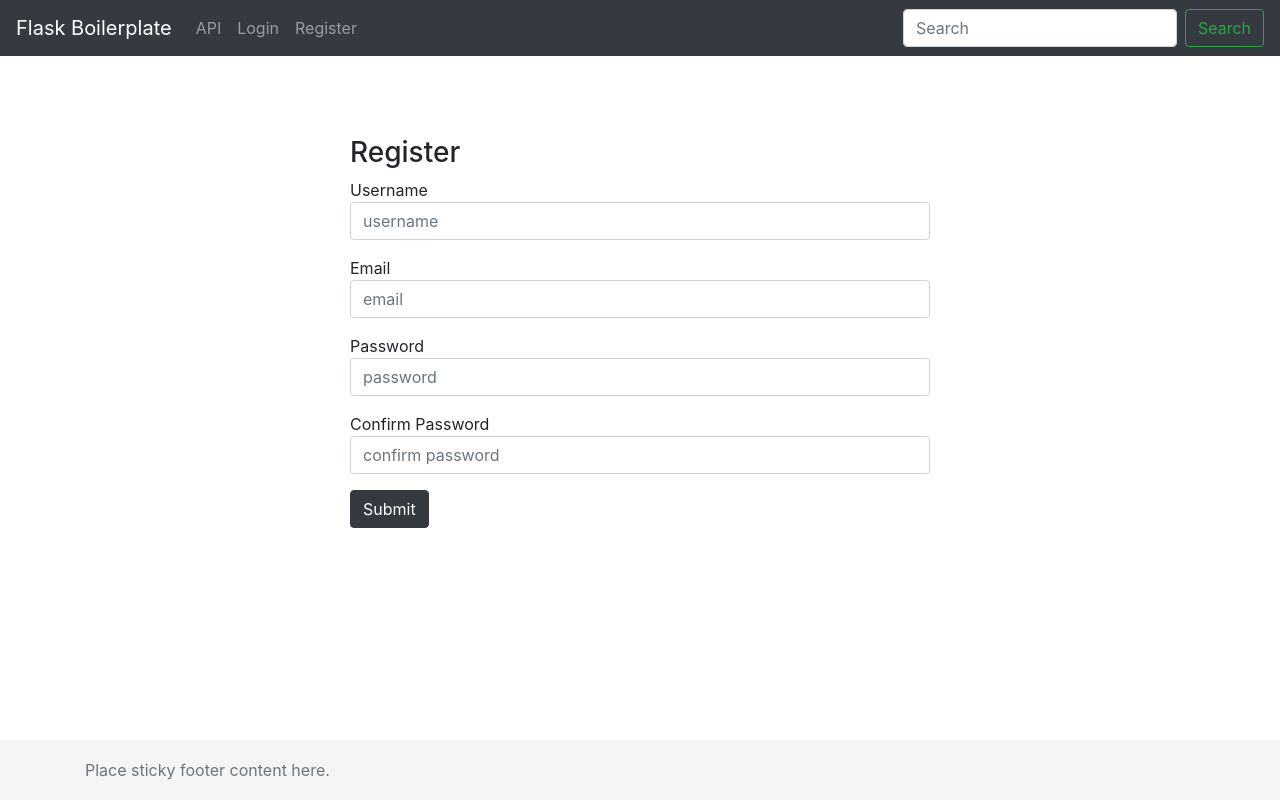
After one commit to saapooch/Flask-Boilerplate, a Flask app: page /register in a window 1280 px wide. The commit adds this page. Run offline with Flask 2, Linux system fonts and the light colour scheme; some libraries are stand-ins or nearby versions.

Commit message:
everythang

```diff
--- a/app/client/templates/base.html
+++ b/app/client/templates/base.html
@@ -43,8 +43,6 @@
         </div>
 
   {% block js %} {% endblock %}
-
-  </div>
   {% include 'footer.html' %}
 </body>
 
--- a/app/client/templates/header.html
+++ b/app/client/templates/header.html
@@ -1,32 +1,22 @@
 <header>
     <nav class="navbar navbar-expand-lg navbar-dark bg-dark" >
-      <a class="navbar-brand" href="#">Flask Boilerplate</a>
+      <a class="navbar-brand" href="/">Flask Boilerplate</a>
       <button class="navbar-toggler" type="button" data-toggle="collapse" data-target="#navbarSupportedContent" aria-controls="navbarSupportedContent" aria-expanded="false" aria-label="Toggle navigation">
         <span class="navbar-toggler-icon"></span>
       </button>
 
       <div class="collapse navbar-collapse" id="navbarSupportedContent">
         <ul class="navbar-nav mr-auto">
-          <li class="nav-item active">
-            <a class="nav-link" href="#">Home <span class="sr-only">(current)</span></a>
+          <li class="nav-item">
+            <a class="nav-link" href="/api">API</a>
           </li>
-          <li class="nav-item">
-            <a class="nav-link" href="#">Link</a>
-          </li>
-          <li class="nav-item dropdown">
-            <a class="nav-link dropdown-toggle" href="#" id="navbarDropdown" role="button" data-toggle="dropdown" aria-haspopup="true" aria-expanded="false">
-              Dropdown
-            </a>
-            <div class="dropdown-menu" aria-labelledby="navbarDropdown">
-              <a class="dropdown-item" href="#">Action</a>
-              <a class="dropdown-item" href="#">Another action</a>
-              <div class="dropdown-divider"></div>
-              <a class="dropdown-item" href="#">Something else here</a>
-            </div>
-          </li>
-          <li class="nav-item">
-            <a class="nav-link disabled" href="#">Disabled</a>
-          </li>
+            {% if current_user.is_authenticated %}
+            <li class="nav-item"><a class="nav-link" href="/account/{{current_user.username}}">{{current_user.username}}</a></li>
+            <li class="nav-item"><a class="nav-link" href="{{ url_for('user.logout') }}">Logout</a></li>
+            {% else %}
+            <li class="nav-item"><a class="nav-link" href="/login">Login</a></li>
+            <li class="nav-item"><a class="nav-link" href="/register">Register</a></li>
+            {% endif %}
         </ul>
         <form class="form-inline my-2 my-lg-0">
           <input class="form-control mr-sm-2" type="search" placeholder="Search" aria-label="Search">
--- /dev/null
+++ b/app/client/templates/user/register.html
@@ -0,0 +1,36 @@
+{% extends 'base.html' %}
+
+{% block content %}
+
+<div class="container-fluid">
+  <div class="row" style='margin:10vh 0px'>
+    <div class="col-6 mx-auto" >
+      <h3> Register </h3>
+      <form role="form" name='form' method="POST" action="/register_confirm">
+        {{ form.csrf_token }}
+        {{ form.hidden_tag()}}
+        <div> Username </div>
+        <div class="input-group form-group">
+            {{ form.username(type="text", class="form-control pt-sans-black", placeholder="username")}}
+        </div>
+        <div> Email </div>
+        <div class="input-group form-group">
+            {{ form.email(type="text", class="form-control pt-sans-black", placeholder="email")}}
+        </div>
+        <div> Password </div>
+        <div class="input-group form-group">
+            {{ form.password(type="password", input="password", class="form-control pt-sans-black", placeholder="password")}}
+        </div>
+        <div> Confirm Password </div>
+        <div class="input-group form-group">
+            {{ form.confirm(type="password", input="password", class="form-control pt-sans-black", placeholder="confirm password")}}
+        </div>
+        <button class="btn btn-dark" type="button submit">Submit</button>
+      </form>
+    </div>
+  </div>
+</div>
+
+
+
+{% endblock content %}
--- a/app/server/__init__.py
+++ b/app/server/__init__.py
@@ -41,6 +41,10 @@ def create_app():
     # register blueprints
     from app.server.main.views import main_blueprint
     app.register_blueprint(main_blueprint)
+    from app.server.user.views import user_blueprint
+    app.register_blueprint(user_blueprint)
+    from app.server.api.api import api_blueprint
+    app.register_blueprint(api_blueprint)
 
 
     # flask login
--- a/app/server/config.py
+++ b/app/server/config.py
@@ -17,7 +17,7 @@ class DevelopmentConfig(BaseConfig):
     DEBUG = True
     BCRYPT_LOG_ROUNDS = 4
     WTF_CSRF_ENABLED = False
-    SQLALCHEMY_DATABASE_URI = 'sqlite:///{0}'.format(os.path.join(basedir,'cache', 'data.db'))
+    SQLALCHEMY_DATABASE_URI = 'sqlite:///{0}'.format(os.path.join(basedir, 'data.db'))
     DEBUG_TB_ENABLED = True
     TESTING = False
 
@@ -28,7 +28,7 @@ class TestingConfig(BaseConfig):
     TESTING = True
     BCRYPT_LOG_ROUNDS = 4
     WTF_CSRF_ENABLED = False
-    SQLALCHEMY_DATABASE_URI = 'sqlite:///{0}'.format(os.path.join(basedir,'cache', 'data.db'))
+    SQLALCHEMY_DATABASE_URI = 'sqlite:///{0}'.format(os.path.join(basedir, 'data.db'))
     DEBUG_TB_ENABLED = False
     PRESERVE_CONTEXT_ON_EXCEPTION = False
 
--- a/app/server/model.py
+++ b/app/server/model.py
@@ -5,15 +5,12 @@ import datetime
 
 class User(db.Model):
 
-    __bind_key__ = 'data'
-
     id = db.Column(db.Integer, primary_key=True, autoincrement=True)
     username = db.Column(db.String(255), unique=True)
     email = db.Column(db.String(255), unique=True)
     password = db.Column(db.String(255))
     registered_on = db.Column(db.DateTime)
     admin = db.Column(db.Boolean , default=False)
-    cart = db.relationship('ShoppingCart', backref='user')
 
     def __init__(self, username, email, password, admin=False):
         self.username = username
--- /dev/null
+++ b/app/server/user/forms.py
@@ -0,0 +1,38 @@
+from flask_wtf import FlaskForm
+from wtforms import StringField, PasswordField
+from wtforms.validators import DataRequired, Email, Length, EqualTo
+
+
+class LoginForm(FlaskForm):
+    username = StringField('Username', [DataRequired()])
+    password = PasswordField('Password', [DataRequired()])
+
+
+class RegisterForm(FlaskForm):
+    username = StringField(
+        'Username',
+        validators=[
+            DataRequired(),
+            Length(min=1, max=40)
+        ]
+    )
+
+    email = StringField(
+        'Email Address',
+        validators=[
+            DataRequired(),
+            Email(message=None),
+            Length(min=6, max=40)
+        ]
+    )
+    password = PasswordField(
+        'Password',
+        validators=[DataRequired(), Length(min=6, max=25)]
+    )
+    confirm = PasswordField(
+        'Confirm password',
+        validators=[
+            DataRequired(),
+            EqualTo('password', message='Passwords must match.')
+        ]
+    )
--- /dev/null
+++ b/app/server/user/views.py
@@ -0,0 +1,59 @@
+import os
+from flask import render_template, Blueprint, request, flash, redirect, url_for, jsonify
+from app.server.user.forms import LoginForm, RegisterForm
+from flask_login import login_user, logout_user, login_required, current_user
+from app.server import db, model, bcrypt
+import datetime
+
+basedir = os.path.abspath(os.path.dirname(__file__))
+user_blueprint = Blueprint('user', __name__,)
+
+@user_blueprint.route("/login", methods=['GET', 'POST'])
+def login():
+    form = LoginForm(request.form)
+    if form.validate_on_submit():
+        user = model.User.query.filter_by(username=form.username.data).first()
+        if user and bcrypt.check_password_hash(
+                user.password, request.form['password']):
+            login_user(user)
+            flash('You are logged in. Welcome!', 'success')
+            return redirect(url_for('main.landing'))
+        else:
+            flash('Invalid email and/or password.', 'danger')
+            return render_template('user/login.html', form=form)
+
+    return render_template('user/login.html', form = form)
+
+@user_blueprint.route("/register", methods=['GET', 'POST'])
+def register():
+    form = RegisterForm(request.form)
+    return render_template('user/register.html', form = form)
+
+@user_blueprint.route("/register_confirm", methods=['GET', 'POST'])
+def register_confirm():
+    form = RegisterForm(request.form)
+    if form.validate_on_submit():
+        user = model.User(
+            username = form.username.data,
+            email=form.email.data,
+            password=form.password.data
+        )
+        db.session.add(user)
+        db.session.commit()
+        login_user(user)
+        flash('You are logged in. Welcome!', 'success')
+        return redirect(url_for('main.landing'))
+    else:
+        flash('Incorrect email/password!', 'danger')
+
+
+@user_blueprint.route("/account/<username>", methods=['GET', 'POST'])
+def account(username):
+    return render_template('user/account.html')
+
+@user_blueprint.route('/logout')
+@login_required
+def logout():
+    logout_user()
+    flash('You were logged out. Bye!', 'success')
+    return redirect(url_for('main.landing'))
--- a/manage.py
+++ b/manage.py
@@ -17,17 +17,15 @@ def create_db():
     """Creates the db tables."""
     db.create_all()
 
-
 @manager.command
 def drop_db():
     """Drops the db tables."""
     db.drop_all()
 
-
 @manager.command
 def create_admin():
     """Creates the admin user."""
-    db.session.add(User(email='ad@min.com', password='admin', admin=True))
+    db.session.add(User(username='admin', email='ad@min.com', password='admin', admin=True))
     db.session.commit()
 
 
--- a/requirements.txt
+++ b/requirements.txt
@@ -9,3 +9,4 @@ flask_sqlalchemy
 flask_wtf
 pytest
 unittest
+flask_testing
```
Also changed, not shown: app/client/templates/main/landing.html (+6 -2 lines), app/client/templates/user/account.html (added, +8 -0 lines), app/client/templates/user/login.html (added, +27 -0 lines), app/server/api/api.py (added, +17 -0 lines), tests/base.py (added, +23 -0 lines), tests/main/test_main.py (+13 -0 lines), app/server/user/__init__.py (added), tests/__init__.py (added), tests/main/__init__.py (added).
